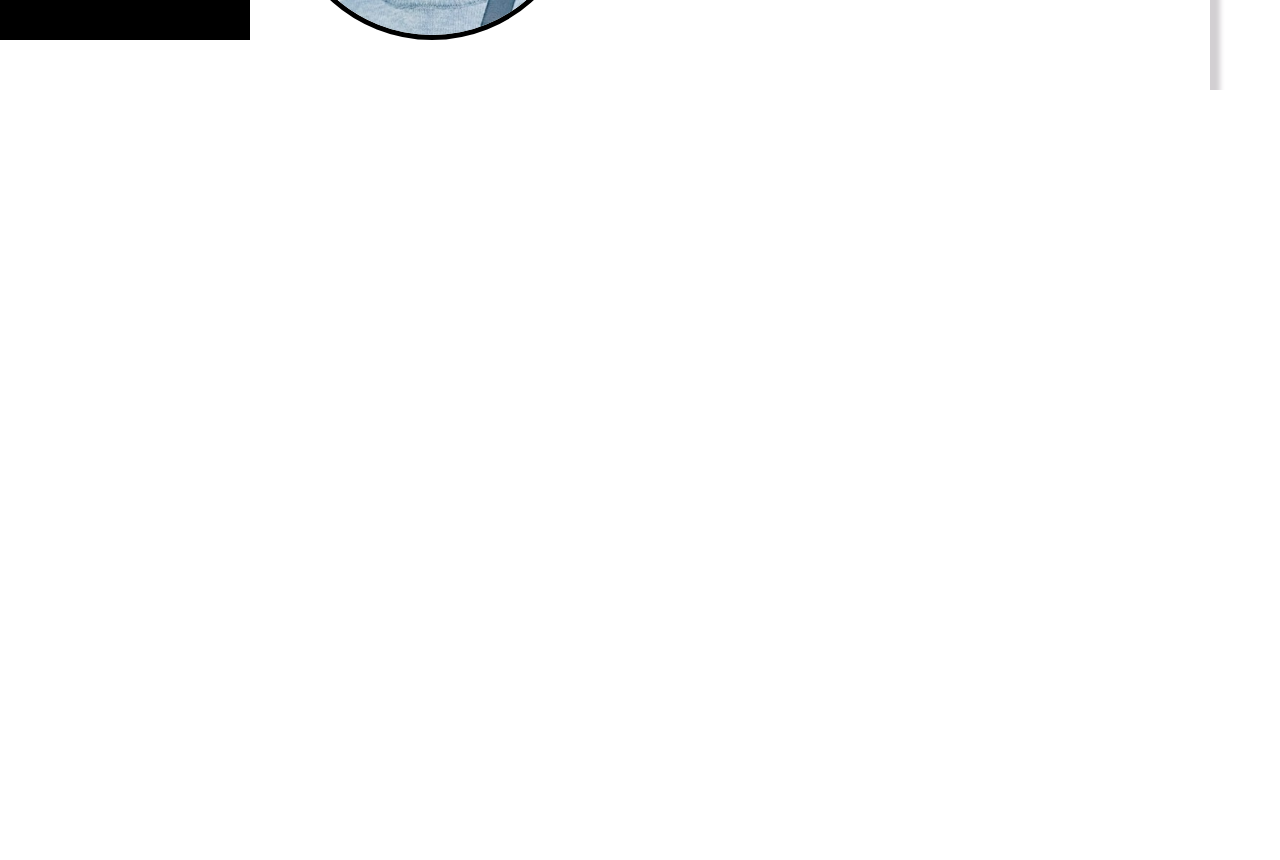
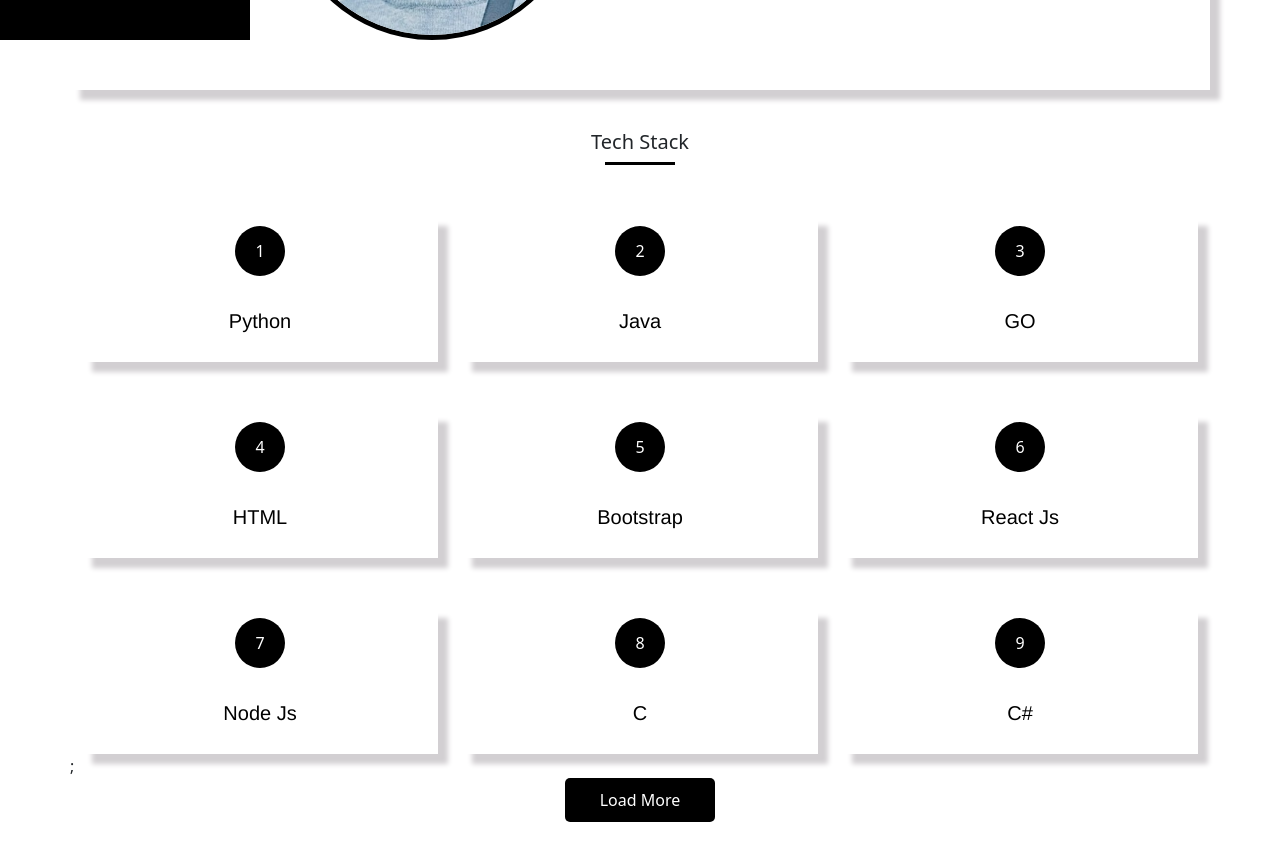
Before and after one commit to mulengangulale/My-Personal-Portfolio, a React (Create React App) app: page / in a window 1280 px wide. Shown: the part 760-1620 px from the top of the page. Before the commit the page ends 850 px from the top, so only its background shows below. Built offline with nearby package versions, Linux system fonts and the light colour scheme.

Commit message:
Done with the Tech Stack Section

```diff
--- a/src/App.js
+++ b/src/App.js
@@ -1,12 +1,14 @@
 import React from "react";
 import About from "./components/About/About"
 import Sidebar from "./components/Sidebar/Sidebar";
+import TechStack from "./components/TechStack/TechStack";
 
 function App(){
   return (
     <>
       <Sidebar />
       <About />
+      <TechStack />
     </>
   )
 }
--- /dev/null
+++ b/src/components/TechStack/TechStack.css
@@ -0,0 +1,70 @@
+.section-title h5{
+    text-align: center !important;
+}
+
+.techstack-section{
+    margin-top: 40px;
+    height: auto;
+}
+.tech-content{
+    padding: 10px;
+    color: black;
+
+    -webkit-box-shadow: 10px 10px 5px 0px rgba(122,117,122,1);
+    -moz-box-shadow: 10px 10px 5px 0px rgb(207, 201, 207);
+    box-shadow: 10px 10px 5px 0px rgb(210, 207, 210);
+    margin-top: 50px;
+}
+
+.tech-content p{
+    text-align: center !important;
+    padding-top: 30px;
+    font-size: 20px;
+    font-family: 'Franklin Gothic Medium', 'Arial Narrow', Arial, sans-serif;
+}
+
+.tech-content:hover{
+    background-color: black;
+    color: white;
+    cursor: pointer;
+    transition-duration: 1s;
+
+    -webkit-box-shadow: 10px 10px 5px 0px rgba(122,117,122,1);
+    -moz-box-shadow: 10px 10px 5px 0px rgb(180, 175, 180);
+    box-shadow: 10px 10px 5px 0px rgb(163, 161, 163);
+    margin-top: 50px;
+}
+.tech-number{
+    border-radius: 90px;
+    height: 50px;
+    width: 50px;
+    background-color: black;
+    color: white;
+    text-align: center;
+    align-items: center;
+    justify-content: center;
+    display: block;
+    margin: 0 auto;
+    line-height: 50px;
+}
+
+.tech-number:hover{
+    background-color: white;
+    color: black;
+}
+
+.load-more{
+    background-color: black;
+    width: 150px;
+    padding: 10px;
+    color: white;
+    text-align: center;
+    justify-content: center;
+    display: table;
+    margin-left: auto;
+    margin-right: auto;
+    border-radius: 5px;
+    margin-bottom: 40px;
+    cursor: pointer;
+
+}
--- /dev/null
+++ b/src/components/TechStack/TechStack.js
@@ -0,0 +1,70 @@
+import React, {useState} from "react";
+import "./TechStack.css"
+
+function TechStack (){
+    const data = [
+        {
+            name: "Python"
+        },
+        {
+            name: "Java"
+        },
+        {
+            name: "GO"
+        },
+        {
+            name: "HTML"
+        },
+        {
+            name: "Bootstrap"
+        },
+        {
+            name: "React Js"
+        },
+        {
+            name: "Node Js"
+        },
+        {
+            name: "C"
+        },
+        {
+            name: "C#"
+        },
+        {
+            name: "C++"
+        },
+        {
+            name: "MySQL"
+        },
+        {
+            name: "NoSQL"
+        }
+    ]
+
+    const [showMoreTechStack, setShowMoreTechStack] = useState(9)
+
+    function loadMore(){
+        setShowMoreTechStack((prev)=>prev+3)
+    }
+    return (
+        <div className="container techstack-section">
+            <div className="section-title">
+                <h5>Tech Stack</h5>
+                <span className="line"></span>
+            </div>
+            <div className="row">
+                {data.slice(0, showMoreTechStack).map((item, index) => (
+                    <div className="col-xl-4 col-lg-4 col-md-6 col-sm-12" key={index}>
+                        <div className="tech-content">
+                            <span className="tech-number">{index + 1}</span>
+                            <p>{item.name}</p>
+                        </div>
+                    </div>
+                ))};
+            </div>
+            {showMoreTechStack >= data.length ? null : <span onClick={loadMore} className="load-more">Load More</span>}
+        </div>
+    )
+}
+
+export default TechStack;
```
